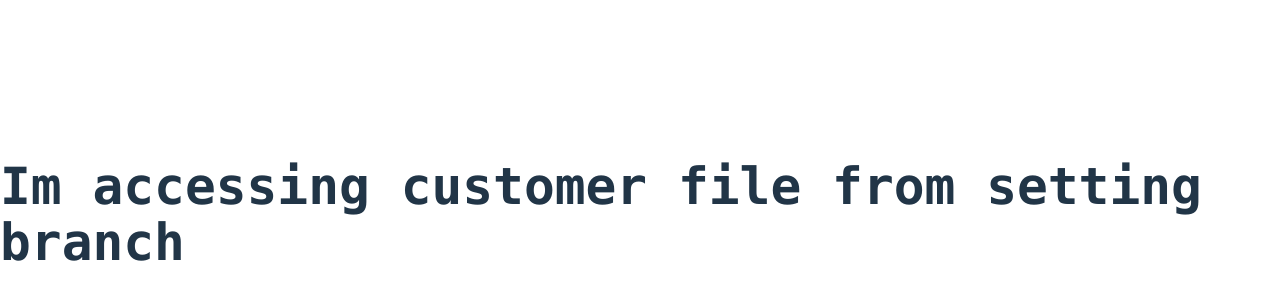
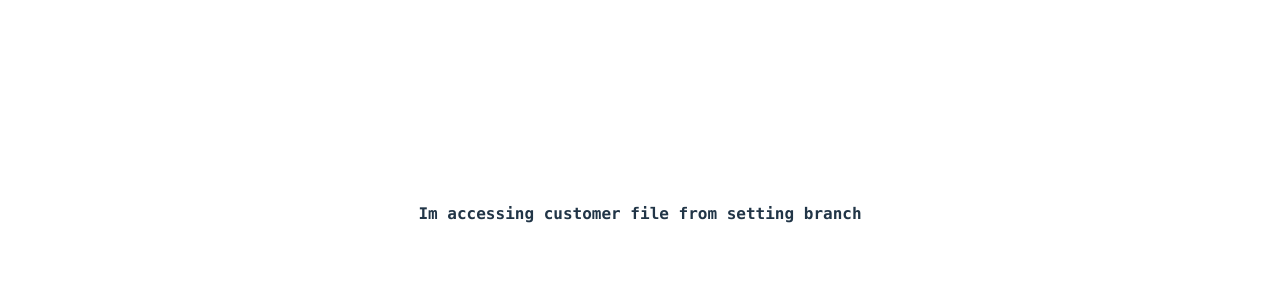
Before and after one commit to vasanth-2003/project-practice, a React (Vite) app: page /customer in a window 1280 px wide. Shown: the part 186-486 px from the top of the page. Built offline with nearby package versions, Linux system fonts and the light colour scheme.

Commit message:
changes made on customer file from setting branch

```diff
--- a/src/components/Customer.jsx
+++ b/src/components/Customer.jsx
@@ -3,7 +3,7 @@ import React from 'react'
 const Customer = () => {
   return (
     <div className='font-semibold font-mono flex flex-col justify-center items-center min-h-screen'>
-        <h1>Im accessing customer file from setting branch</h1>
+        <h2>Im accessing customer file from setting branch</h2>
         {/* <p>Im accessing customer file from setting branch</p> */}
     </div>
   )
```
